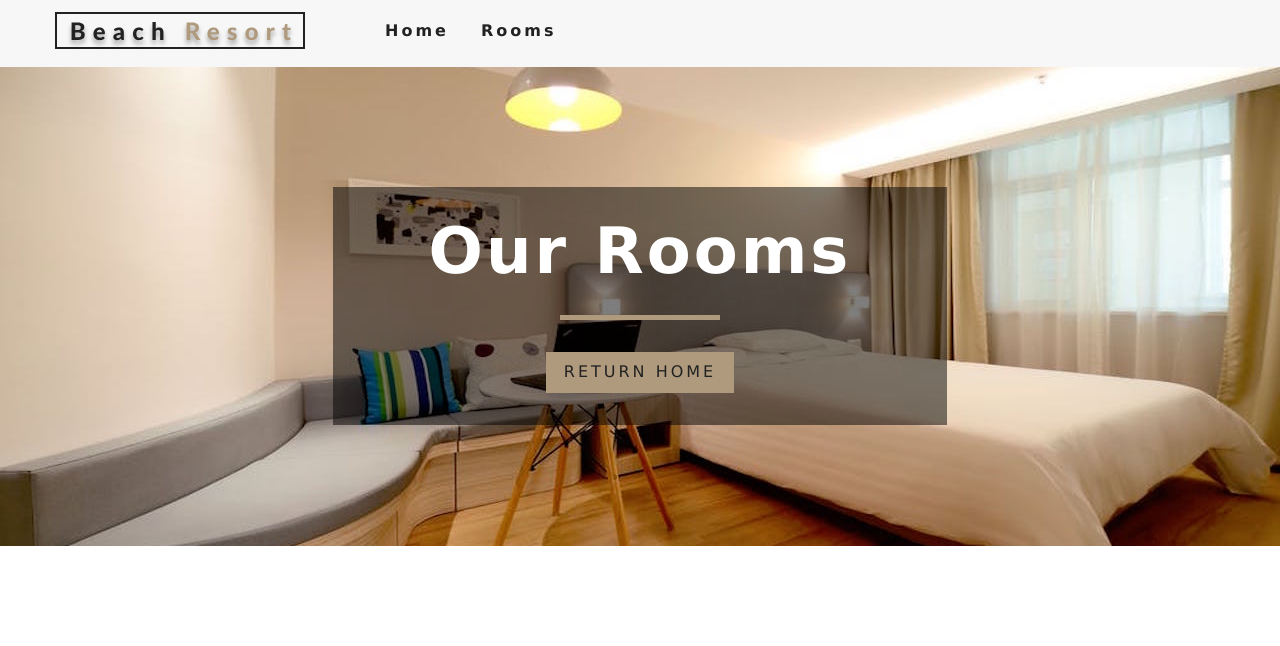
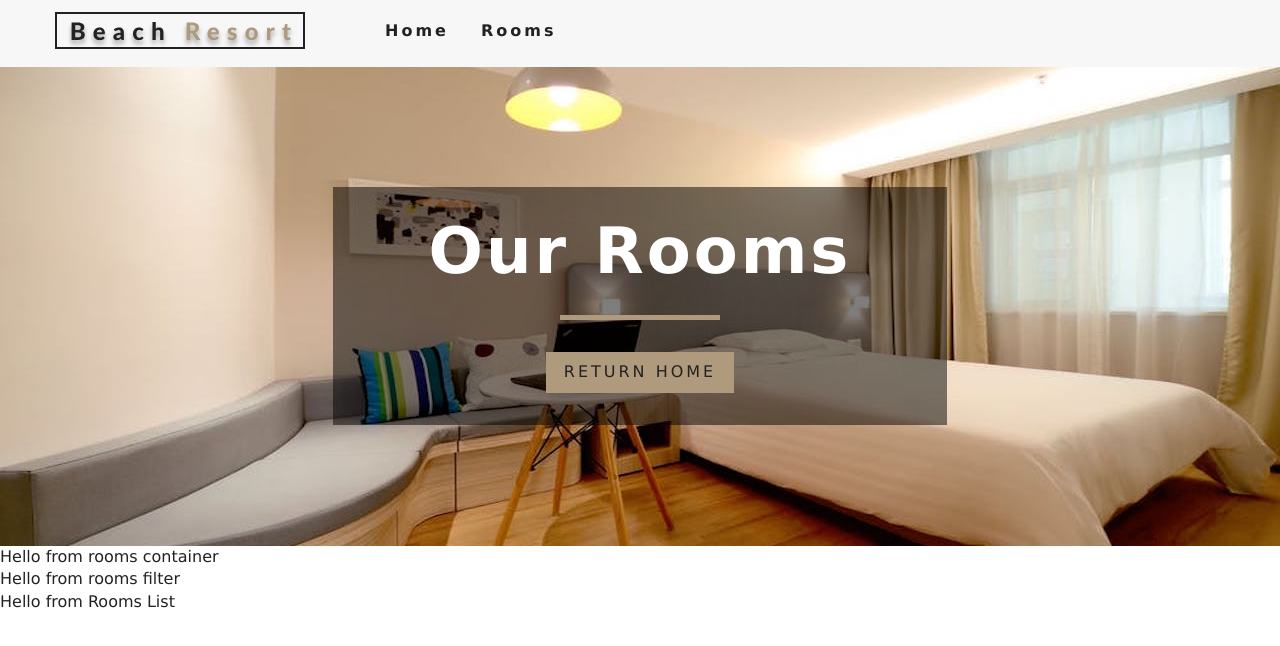
Before and after one commit to njokuScript/Beach-Resort-with-reactJS, a React (Create React App) app: page /rooms in a window 1280 px wide. Shown: the top 646 px of the page. Built offline with nearby package versions, Linux system fonts and the light colour scheme.

Commit message:
creates the room container component

```diff
--- /dev/null
+++ b/src/components/RoomContainer.js
@@ -0,0 +1,12 @@
+import React from "react";
+import RoomsFilter from "./RoomsFilter";
+import RoomsList from "./RoomsList";
+export default function RoomContainer() {
+  return (
+    <div>
+      Hello from rooms container
+      <RoomsFilter />
+      <RoomsList />
+    </div>
+  );
+}
--- /dev/null
+++ b/src/components/RoomsFilter.js
@@ -0,0 +1,9 @@
+import React from 'react'
+
+export default function RoomsFilter() {
+    return (
+        <div>
+            Hello from rooms filter
+        </div>
+    )
+}
--- /dev/null
+++ b/src/components/RoomsList.js
@@ -0,0 +1,9 @@
+import React from 'react'
+
+export default function RoomsList() {
+    return (
+        <div>
+            Hello from Rooms List
+        </div>
+    )
+}
--- a/src/pages/Rooms.js
+++ b/src/pages/Rooms.js
@@ -2,8 +2,10 @@
 import Hero from "../components/Hero";
 import Banner from "../components/Banner";
 import { Link } from "react-router-dom";
+import RoomContainer from "../components/RoomContainer";
 const Rooms = () => {
   return (
+    <>
       <Hero hero="roomsHero">
         <Banner title="our rooms">
           <Link to="/" className="btn-primary">
@@ -11,6 +13,8 @@
           </Link>
         </Banner>
       </Hero>
+      <RoomContainer />
+    </>
   );
 };
 
```
Lines whose indentation alone changed are shown as unchanged.
